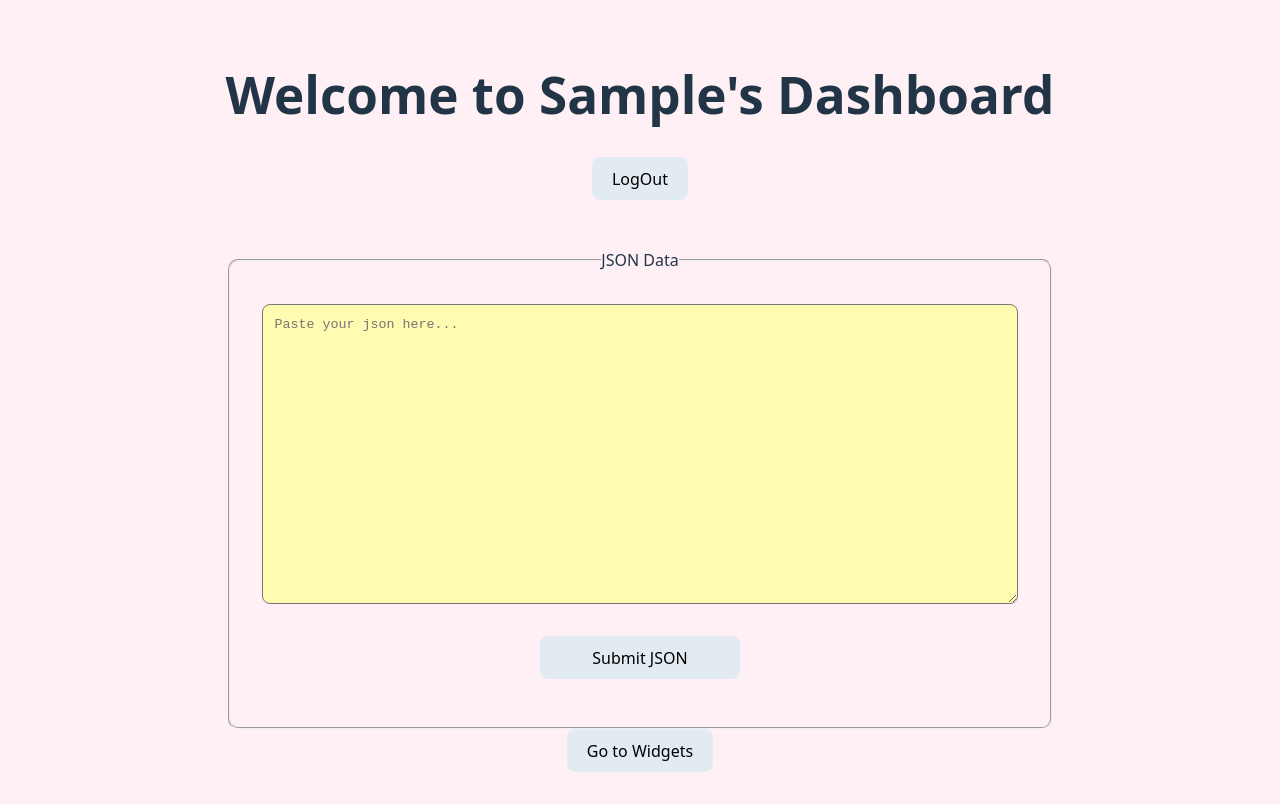
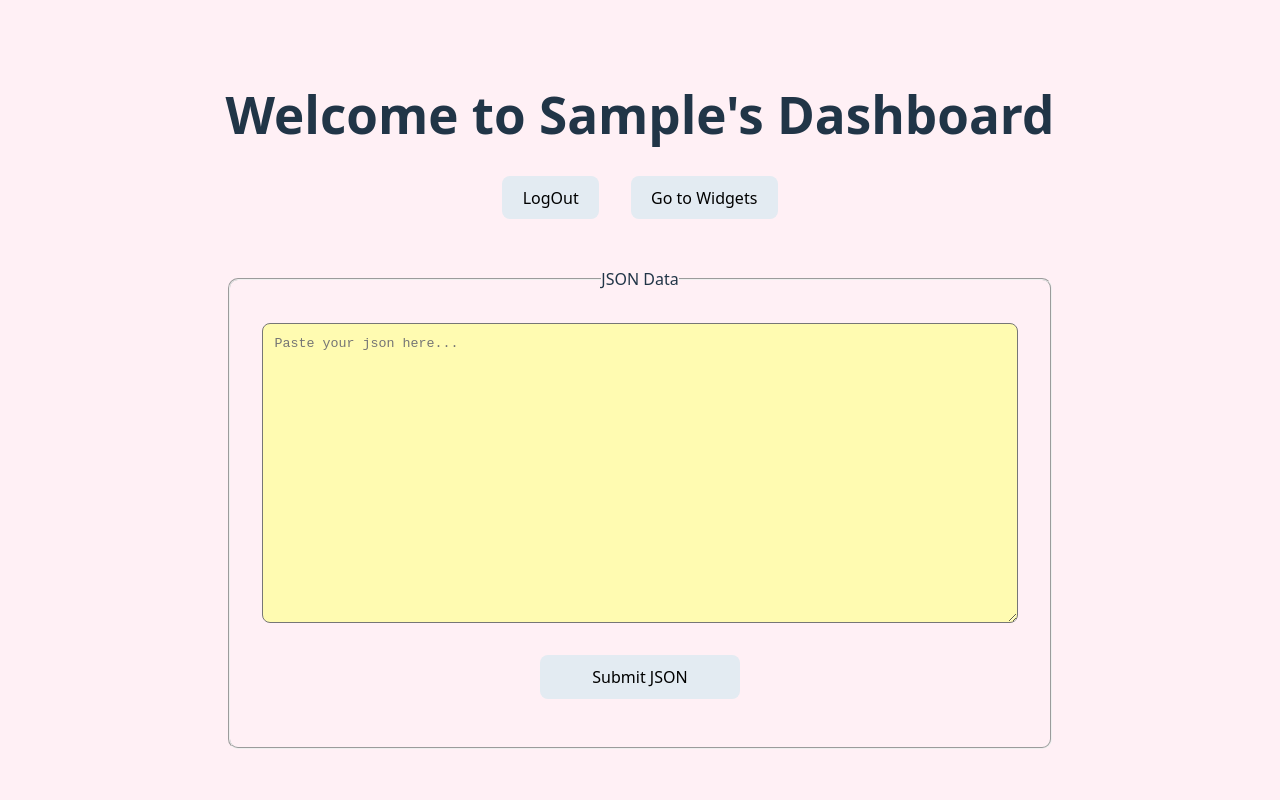
Before and after one commit to DevanshM-IOT83/react-dashboard, a React (Vite) app: page / in a window 1280 px wide. Both pictures are taken after typing "Sample", "Sample123" into the empty fields and a click on the button "Sign In". Built offline with nearby package versions, Linux system fonts and the light colour scheme.

Commit message:
moved 'Go to Widgets' button

```diff
--- a/src/Dashboard.jsx
+++ b/src/Dashboard.jsx
@@ -32,6 +32,15 @@ export default function Dashboard() {
       <h1>Welcome to {userName}'s Dashboard</h1>
       <div className="logout" style={{ marginBottom: "3rem" }}>
         <button onClick={handleLogOut}>LogOut</button>
+        <button
+          style={{ marginLeft: "2rem" }}
+          className="go-to-widgets"
+          onClick={() => {
+            dispatch(checkWidgets());
+          }}
+        >
+          Go to Widgets
+        </button>
       </div>
 
       <JsonInput />
@@ -39,14 +48,7 @@ export default function Dashboard() {
         <Table key="table" />,
         <ChartForm key="chart-form" />,
       ]}
-      <button
-        className="go-to-widgets"
-        onClick={() => {
-          dispatch(checkWidgets());
-        }}
-      >
-        Go to Widgets
-      </button>
+
       {Object.keys(chartData).length > 0 && <ChartGraph />}
     </div>
   );
```
